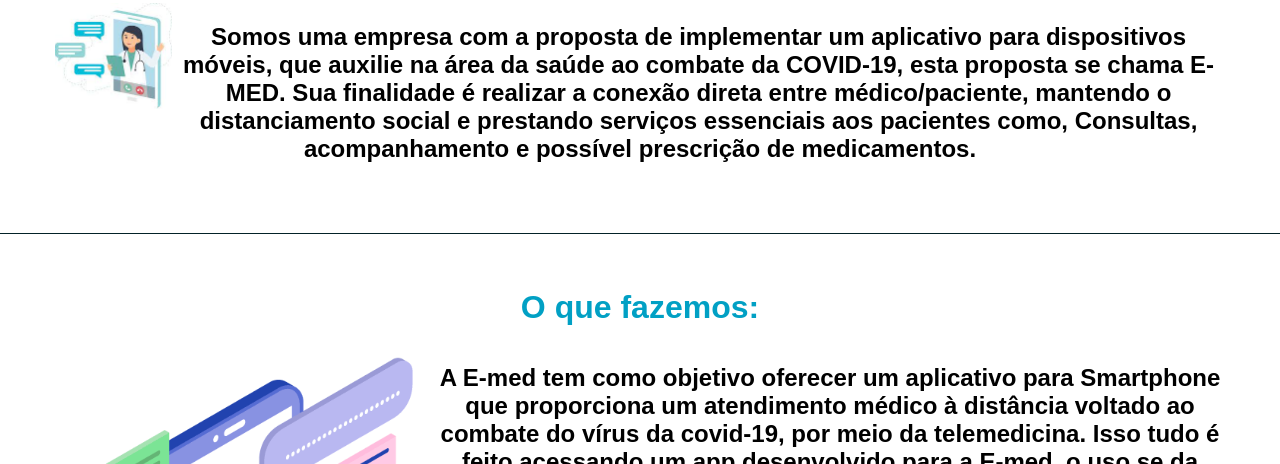
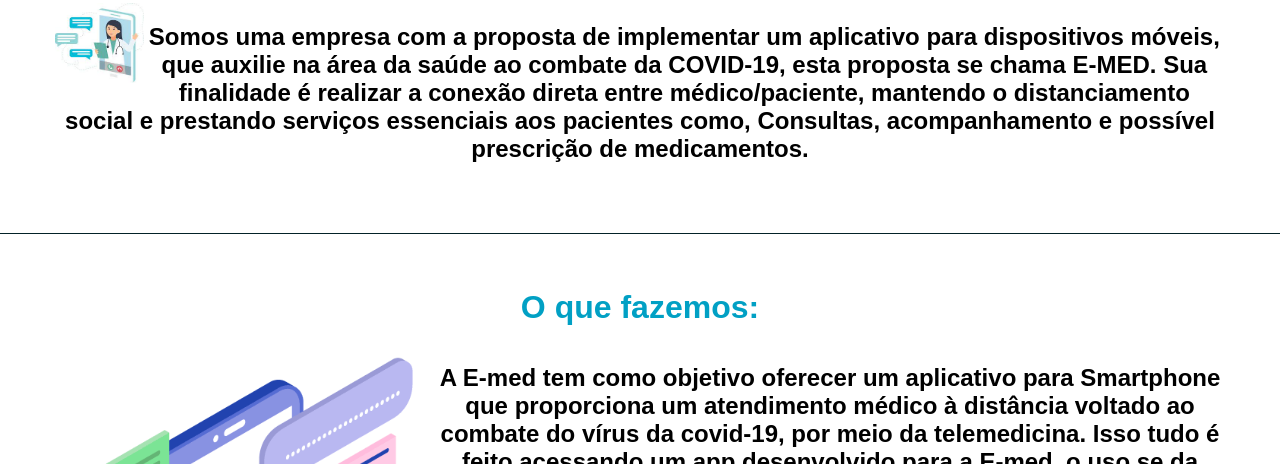
Before and after one commit to TalesEscher/E-Med, a plain HTML site: page index.html in a window 1280 px wide. Shown: the part 636-1100 px from the top of the page. Drawn offline with Linux system fonts and the light colour scheme.

Commit message:
Update index.html

```diff
--- a/index.html
+++ b/index.html
@@ -72,7 +72,7 @@
                 <font size="6" style="color:#01a0c4"><b>Sobre a E-Med: </b></font>
                 <br />
                 <br />
-            <img src="img/sobre.jpg" width="10%" height="auto" style="float: left;">
+            <img src="img/sobre.jpg" width="auto" height="10%" style="float: left;">
                 <h2>
 
                     Somos uma empresa com a proposta de implementar um aplicativo para dispositivos móveis, que auxilie na área da saúde ao combate da COVID-19, esta proposta se chama E-MED. Sua finalidade é realizar a conexão direta entre médico/paciente, mantendo o distanciamento social e prestando serviços essenciais aos pacientes como, Consultas, acompanhamento e possível prescrição de medicamentos.
```
